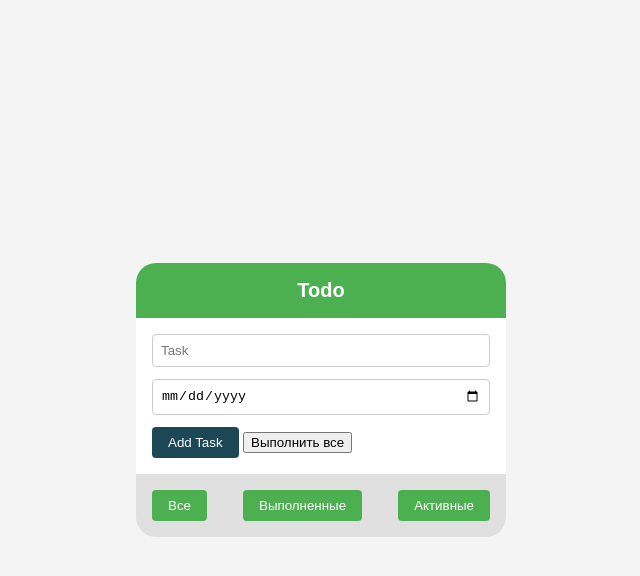
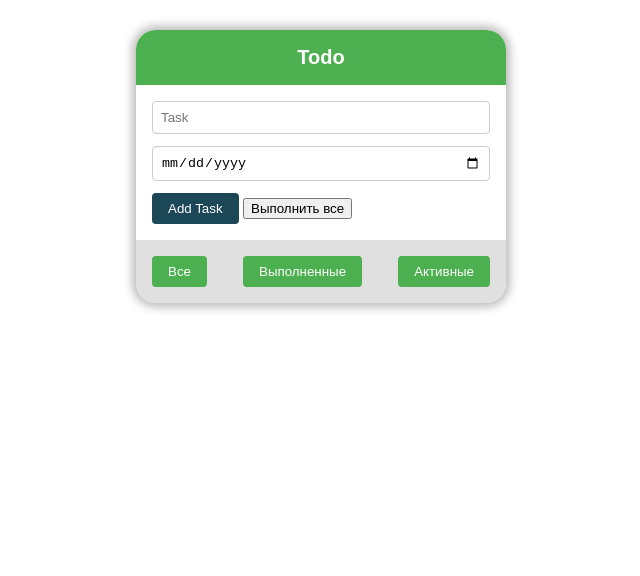
Before and after one commit to vfedoseyev/todo, a plain HTML site: page index.html in a window 1280 px wide. Shown: the whole page, without its empty margins (319-959 px from the left). Drawn offline with Linux system fonts and the light colour scheme.

Commit message:
some fixed

```diff
--- a/style.css
+++ b/style.css
@@ -1,19 +1,22 @@
 * {
     box-sizing: border-box;
+
 }
 
 body {
     font-family: 'Arial', sans-serif;
-    background-color: #f4f4f4;
+    background-color: #fff;
     margin: 0;
     padding: 0;
     display: flex;
-    align-items: center;
+    align-items: flex-start;
     justify-content: center;
     height: 100vh;
 }
 
 .todo-container {
+    box-shadow: 0 0 10px 4px #bbb;
+    margin-top: 30px;
     width: 370px;
     background-color: #fff;
     border-radius: 20px;
@@ -65,10 +68,10 @@ body {
     align-items: center;
 }
 
-.todo-item.completed {
+/* .todo-item.completed {
     text-decoration: line-through;
     color: #888;
-}
+} */
 
 .todo-item button {
     background-color: #e74c3c;
```
